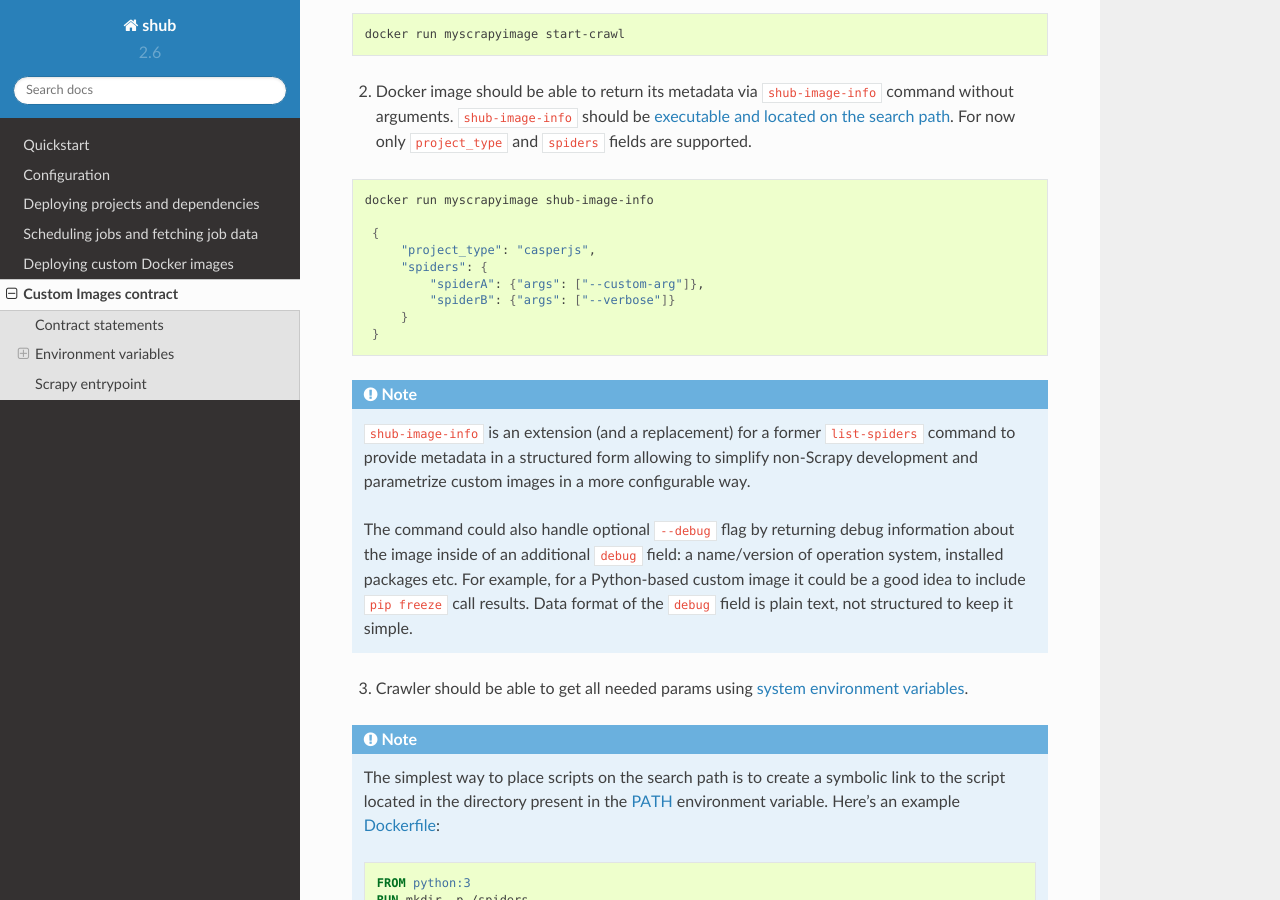
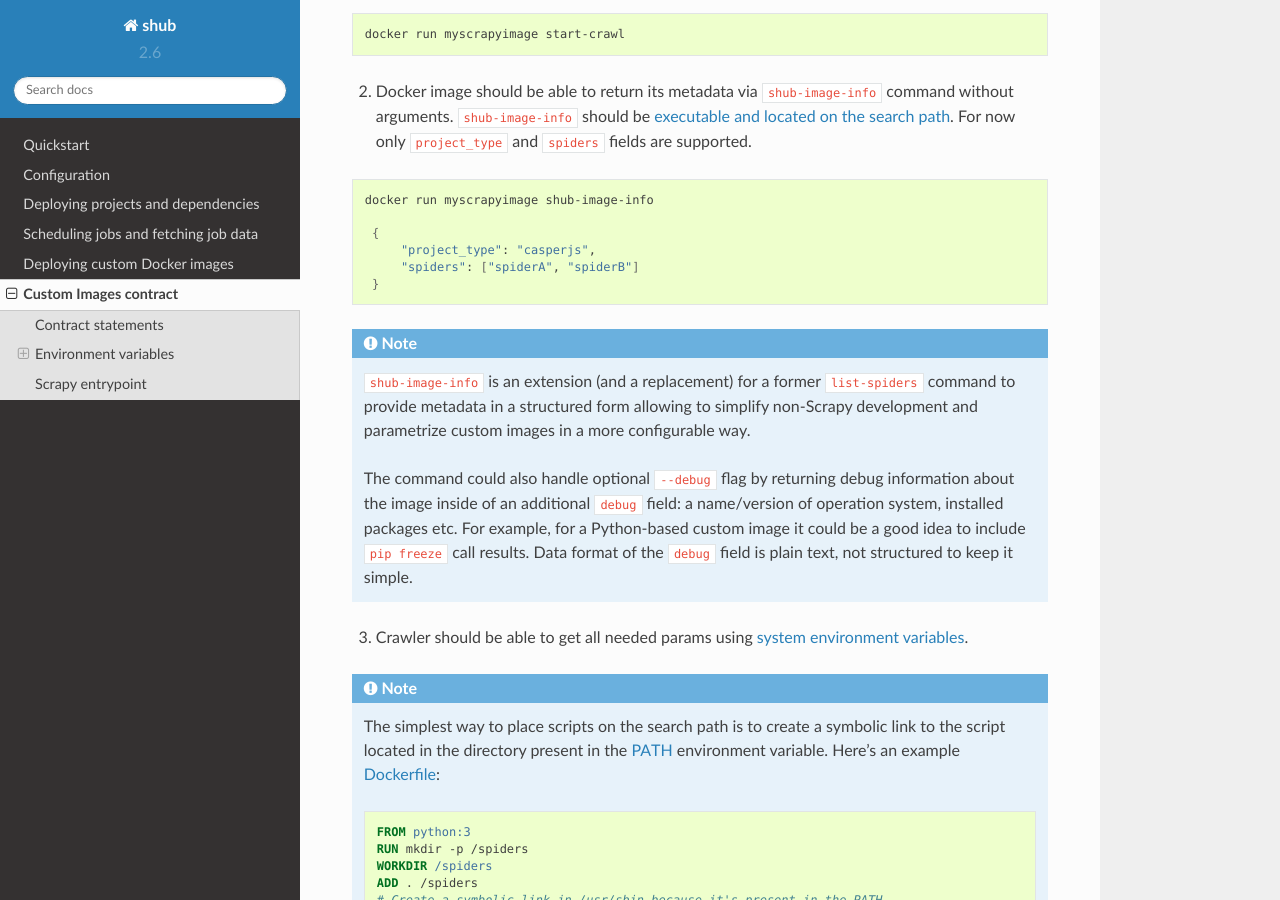
Before and after one commit to scrapinghub/shub, a Sphinx documentation site: the page built from docs/custom-images-contract.rst, in a window 1280 px wide and 900 px high, scrolled down 445 px. Built offline with Sphinx 7.4.7 and the Read the Docs theme 2.0.0, drawn with Linux system fonts in a browser that asks for light colours.

Commit message:
Spiders field should be a plain list

```diff
--- a/docs/custom-images-contract.rst
+++ b/docs/custom-images-contract.rst
@@ -34,10 +34,7 @@ Contract statements
 
     {
         "project_type": "casperjs",
-        "spiders": {
-            "spiderA": {"args": ["--custom-arg"]},
-            "spiderB": {"args": ["--verbose"]}
-        }
+        "spiders": ["spiderA", "spiderB"]
     }
 
 .. note::
```
